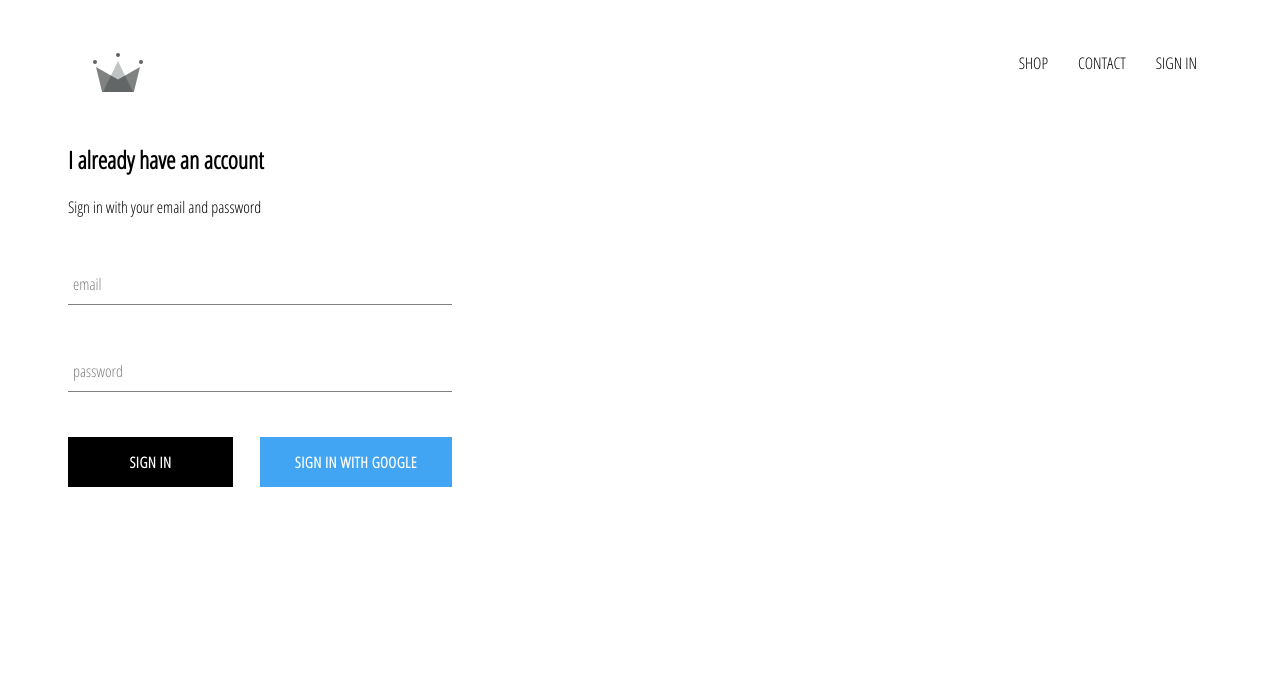
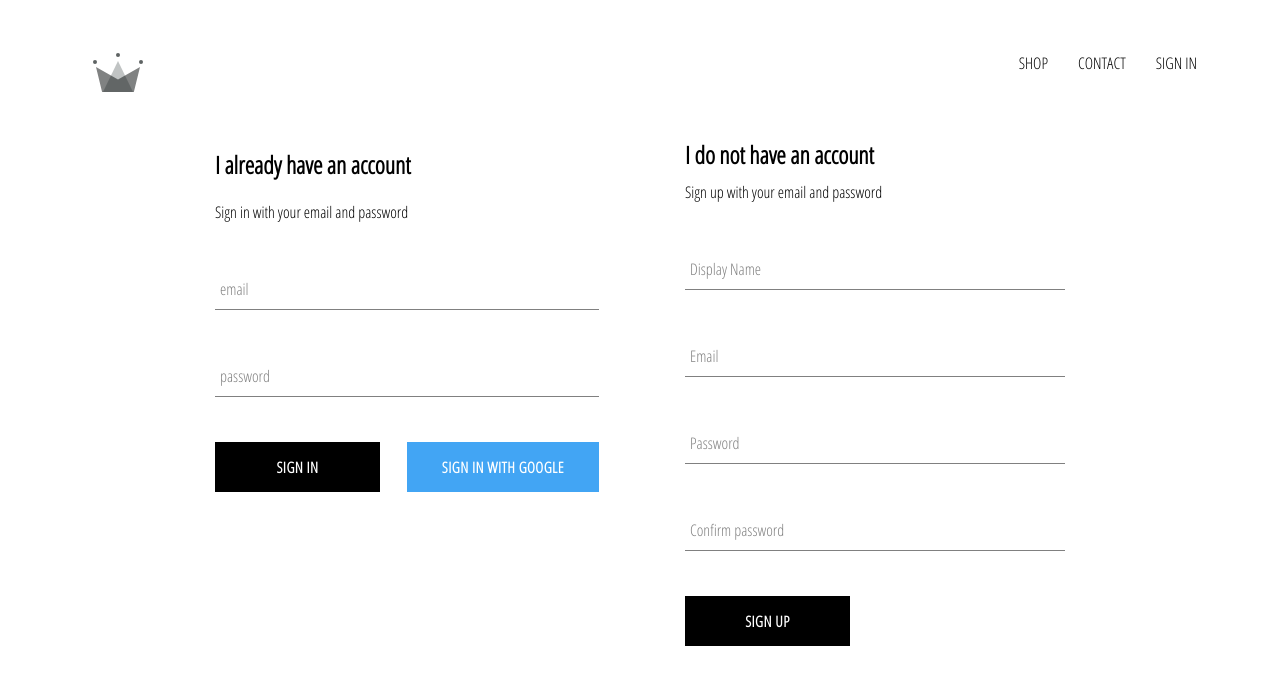
Before and after one commit to isamsul/clothing-ecommerce, a React (Create React App) app: page /signin in a window 1280 px wide. Shown: the top 684 px of the page. Built offline with nearby package versions, Linux system fonts and the light colour scheme; no server answers.

Commit message:
completed the sign-in(email and password, google sign in) and sign-up

```diff
--- a/src/App.js
+++ b/src/App.js
@@ -3,7 +3,11 @@
 import { Route, Routes } from "react-router-dom";
 import Header from "./components/header/header.component";
 import SignInAndSignUpPage from "./pages/sign-in-and-sign-up/sign-in-and-sign-up.component";
-import { auth } from "./firebase/firebase.utils";
+import {
+  auth,
+  createUserProfileDocument,
+  onSnapshot,
+} from "./firebase/firebase.utils";
 
 import logo from "./logo.svg";
 import "./App.css";
@@ -19,9 +23,21 @@
   }
   unsubscribeFromAuth = null;
   componentDidMount() {
-    this.unsubscribeFromAuth = auth.onAuthStateChanged((user) => {
-      this.setState({ currentUser: user });
-      console.log(user);
+    this.unsubscribeFromAuth = auth.onAuthStateChanged(async (userAuth) => {
+      if (userAuth) {
+        const userRef = await createUserProfileDocument(userAuth);
+        onSnapshot(userRef, (snapShot) => {
+          this.setState({
+            currentUser: {
+              id: snapShot.id,
+              ...snapShot.data(),
+            },
+          },() => console.log('state', this.state));
+
+        });
+      }else{
+        this.setState({currentUser: userAuth});
+      }
     });
   }
 
--- a/src/components/sign-in/sign-in.component.jsx
+++ b/src/components/sign-in/sign-in.component.jsx
@@ -1,7 +1,7 @@
 import React from 'react';
 import CustomButton from '../custom-button/custom-button.component';
 import FormInput from '../form-input/form-input.component';
-import { signInWithGoogle } from '../../firebase/firebase.utils';
+import { signInWithGoogle, signInWithEmailAndPassword, auth, createUserProfileDocument } from '../../firebase/firebase.utils';
 
 import './sign-in.styles.scss';
 
@@ -15,10 +15,17 @@
     }
   }
 
-  handleSubmit = e => {
+  handleSubmit = async e => {
     e.preventDefault();
+    const { email, password } = this.state;
+    try {
+      const {user} = await signInWithEmailAndPassword(auth, email, password);
+      await createUserProfileDocument(user);
+      this.setState({ email: '', password: '' });
+    } catch (error) {
+      console.log(error);
+    }
 
-    this.setState({ email: '', password: '' });
   }
 
   handleChange = e => {
--- /dev/null
+++ b/src/components/sign-up/sign-up.component.jsx
@@ -0,0 +1,94 @@
+import React from 'react';
+import FormInput from '../form-input/form-input.component';
+import { auth, createUserProfileDocument, createUserWithEmailAndPassword } from '../../firebase/firebase.utils';
+import CustomButton from '../custom-button/custom-button.component';
+import './sign-up.styles.scss';
+
+class SignUp extends React.Component {
+  constructor() {
+    super();
+    this.state = {
+      displayName: '',
+      email: '',
+      password: '',
+      confirmPassword: ''
+    }
+  }
+
+  handleSubmit = async event => {
+    event.preventDefault();
+    const { displayName, email, password, confirmPassword } = this.state;
+
+    if (password !== confirmPassword) {
+      alert('password does not match!');
+      return;
+    }
+
+    try {
+      const { user } = await createUserWithEmailAndPassword(auth, email, password);
+      await createUserProfileDocument(user, { displayName });
+      this.setState({
+        displayName: '',
+        email: '',
+        password: '',
+        confirmPassword: ''
+      })
+    } catch (error) {
+      console.log('error', error);
+    }
+
+  }
+
+  handleChange = event => {
+    const {name, value} = event.target;
+
+    this.setState({[name]: value});
+  }
+
+  render() {
+    const { displayName, email, password, confirmPassword } = this.state
+    return (
+      <div className="sign-up">
+        <h2 className="title">I do not have an account</h2>
+        <span>Sign up with your email and password</span>
+        <form action="" className="sign-up-form" onSubmit={this.handleSubmit}>
+          <FormInput
+            type="text"
+            name='displayName'
+            value={displayName}
+            label='Display Name'
+            onChange={this.handleChange}
+            required
+          ></FormInput>
+          <FormInput
+            type="email"
+            name='email'
+            value={email}
+            label='Email'
+            onChange={this.handleChange}
+            required
+          ></FormInput>
+          <FormInput
+            type="password"
+            name='password'
+            label='Password'
+            value={password}
+            onChange={this.handleChange}
+            required
+          ></FormInput>
+          <FormInput
+            type="password"
+            name='confirmPassword'
+            label='Confirm password'
+            value={confirmPassword}
+            onChange={this.handleChange}
+            required
+          ></FormInput>
+          <CustomButton type='submit'>SIGN UP</CustomButton>
+        </form>
+      </div>
+    )
+  }
+}
+
+export default SignUp;
--- /dev/null
+++ b/src/components/sign-up/sign-up.styles.scss
@@ -0,0 +1,9 @@
+.sign-up {
+  display: flex;
+  flex-direction: column;
+  width: 380px;
+
+  .title {
+    margin: 10px 0;
+  }
+}
--- a/src/firebase/firebase.utils.js
+++ b/src/firebase/firebase.utils.js
@@ -1,6 +1,19 @@
 import { initializeApp } from "firebase/app";
-import { getAuth, createUserWithEmailAndPassword, GoogleAuthProvider, signInWithPopup } from "firebase/auth";
-import { getFirestore, collection, getDocs } from 'firebase/firestore/lite';
+import {
+  getAuth,
+  createUserWithEmailAndPassword,
+  GoogleAuthProvider,
+  signInWithPopup,
+  signInWithEmailAndPassword,
+} from "firebase/auth";
+// import { getFirestore } from "firebase/firestore/lite";
+import {
+  getFirestore,
+  onSnapshot,
+  doc,
+  getDoc,
+  setDoc,
+} from "firebase/firestore";
 
 const firebaseConfig = {
   apiKey: "AIzaSyAna6Z0z9wqhmtmqxnIiErT3gFuGlHDSpI",
@@ -14,8 +27,39 @@
 const firebase = initializeApp(firebaseConfig);
 const firestore = getFirestore(firebase);
 const auth = getAuth();
-
 const provider = new GoogleAuthProvider();
 const signInWithGoogle = () => signInWithPopup(auth, provider);
 
-export {firebase, auth, firestore, signInWithGoogle};
+const createUserProfileDocument = async (userAuth, additionalData) => {
+  if (!userAuth) return;
+
+  const userRef = doc(firestore, "users", userAuth.uid);
+  const snapShot = await getDoc(userRef);
+  if (!snapShot.exists()) {
+    const { displayName, email } = userAuth;
+    const createdAt = new Date();
+    try {
+      await setDoc(userRef, {
+        displayName,
+        email,
+        createdAt,
+        ...additionalData,
+      });
+    } catch (error) {
+      console.log("error creating user", error.message);
+    }
+  }
+
+  return userRef;
+};
+
+export {
+  firebase,
+  auth,
+  firestore,
+  onSnapshot,
+  signInWithGoogle,
+  createUserProfileDocument,
+  createUserWithEmailAndPassword,
+  signInWithEmailAndPassword
+};
--- a/src/pages/sign-in-and-sign-up/sign-in-and-sign-up.component.jsx
+++ b/src/pages/sign-in-and-sign-up/sign-in-and-sign-up.component.jsx
@@ -1,10 +1,12 @@
 import SignIn from "../../components/sign-in/sign-in.component";
+import SignUp from "../../components/sign-up/sign-up.component";
 import "./sign-in-and-sign-up.styles.scss";
 
 const SignInAndSignUpPage = () => {
   return(
     <div className="sign-in-and-sign-up">
       <SignIn />
+      <SignUp />
     </div>
   )
 }
--- a/src/pages/sign-in-and-sign-up/sign-in-and-sign-up.styles.scss
+++ b/src/pages/sign-in-and-sign-up/sign-in-and-sign-up.styles.scss
@@ -0,0 +1,6 @@
+.sign-in-and-sign-up{
+  width: 850px;
+  display: flex;
+  justify-content: space-between;
+  margin: 30px auto;
+}
```
